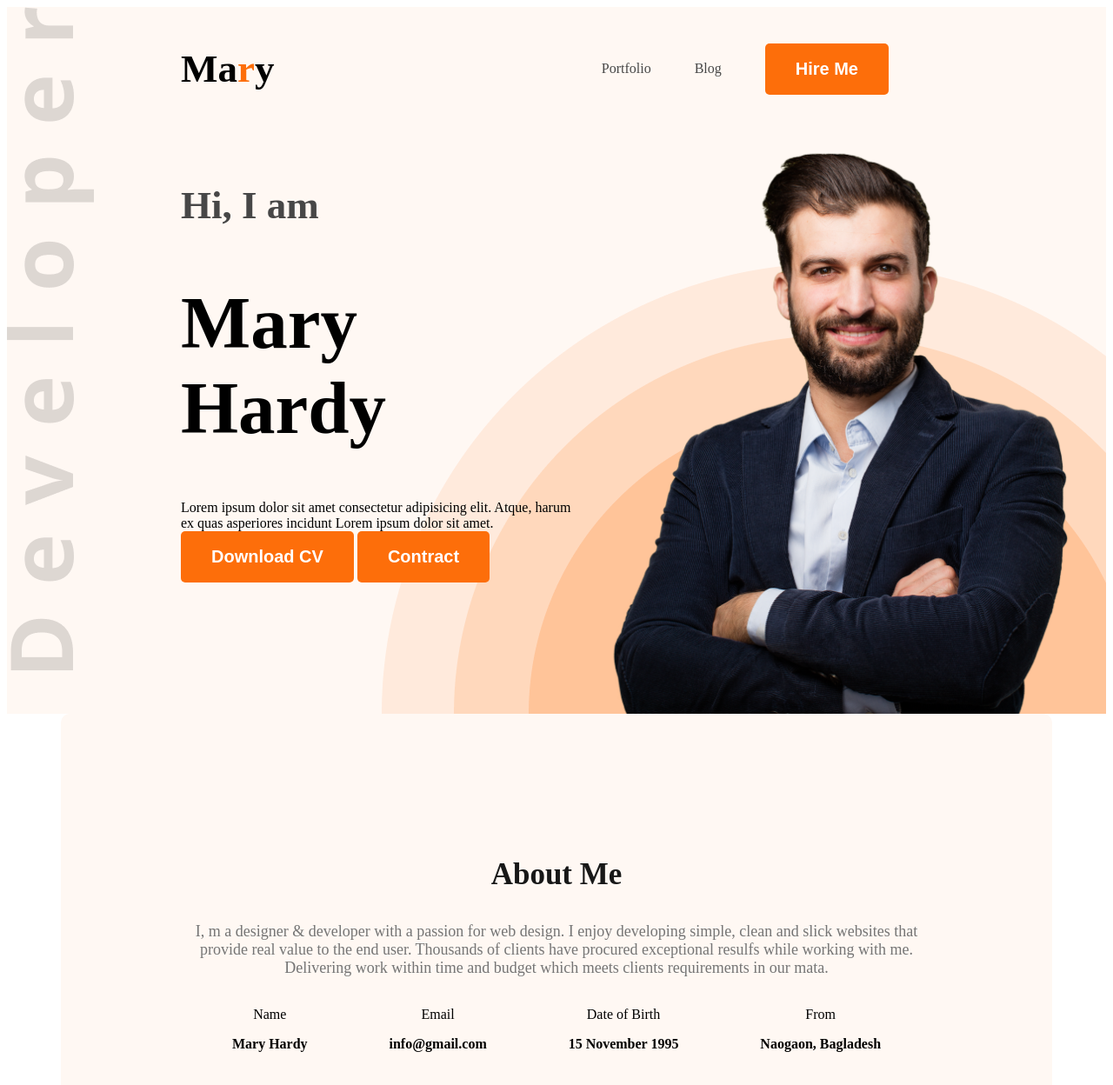
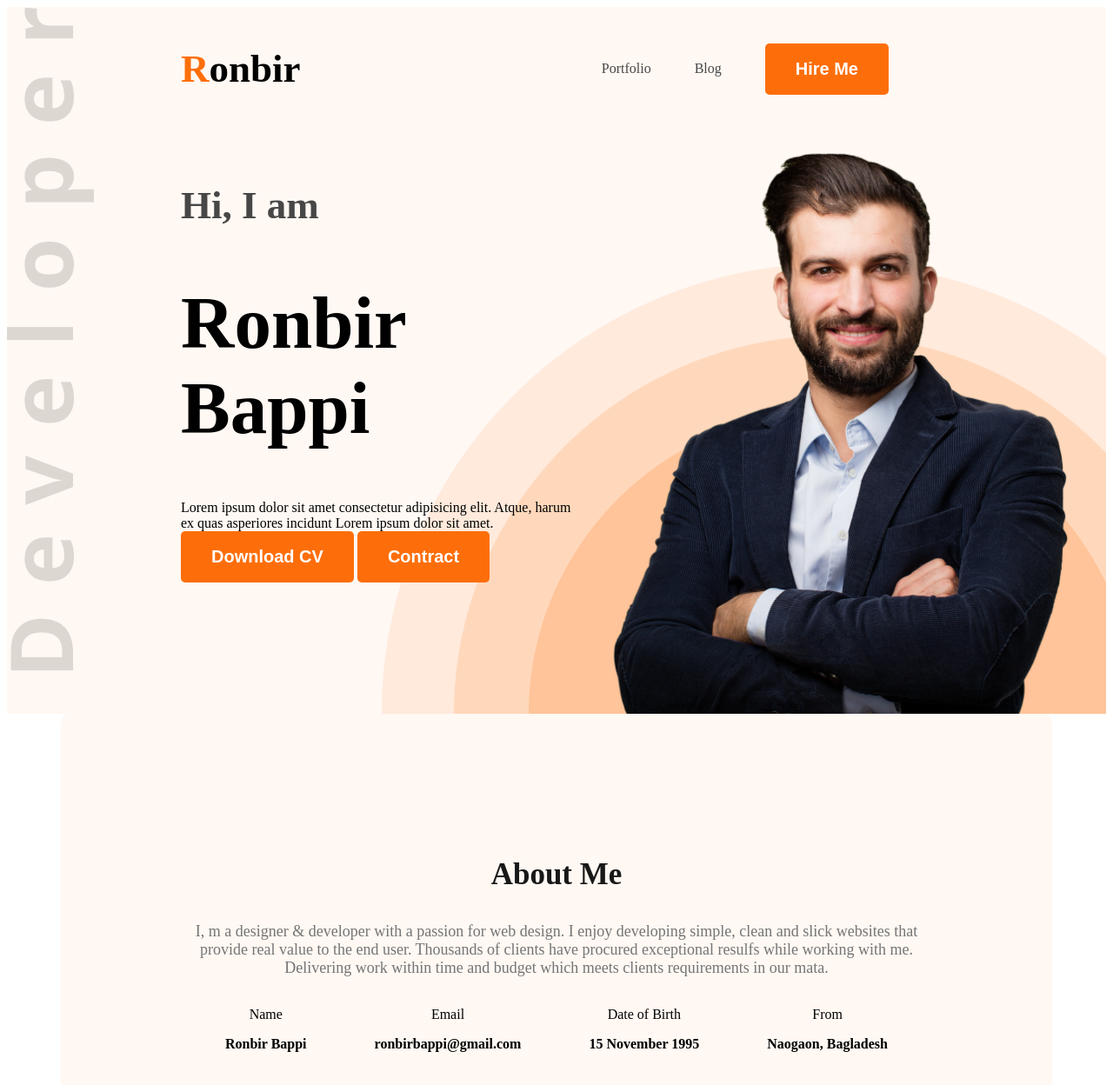
Before and after one commit to Ronbir/web-developer-portfolio, a plain HTML site: page index.html in a window 1280 px wide. Shown: the whole page at 87% size. Drawn offline with Linux system fonts and the light colour scheme.

Commit message:
added name

```diff
--- a/index.html
+++ b/index.html
@@ -12,7 +12,7 @@
 <body class="open-sans-normal">
     <header class="header secondary-bg">
         <nav>
-            <h3 class="nav-title">Ma<span class="text-primary">r</span>y</h3>
+            <h3 class="nav-title"><span class="text-primary">R</span>onbir</h3>
             <ul>
                 <li ><a class="dark-2" href="">Portfolio</a></li>
                 <li><a class="dark-2" href="">Blog</a></li>
@@ -22,7 +22,7 @@
         <div class="banner">
             <div class="banner-content">
                 <h4 class="banner-greetings dark-2">Hi, I am</h4>
-                <h1 class="banner-title">Mary Hardy</h1>
+                <h1 class="banner-title">Ronbir Bappi</h1>
                 <div class="banner-description">Lorem ipsum dolor sit amet consectetur adipisicing elit. Atque, harum ex quas asperiores incidunt Lorem ipsum dolor sit amet.</div>
                 <button class="btn-primary">Download CV</button>
                 <button class="btn-primary">Contract</button>
@@ -39,11 +39,11 @@
             <div class="about-items">
                 <div class="about-item">
                     <p class="item-title">Name</p>
-                    <p class="item-description">Mary Hardy</p>
+                    <p class="item-description">Ronbir Bappi</p>
                 </div>
                 <div class="about-item">
                     <p class="item-title">Email</p>
-                    <p class="item-description">info@gmail.com</p>
+                    <p class="item-description">ronbirbappi@gmail.com</p>
                 </div>
                 <div class="about-item">
                     <p class="item-title">Date of Birth</p>
```
